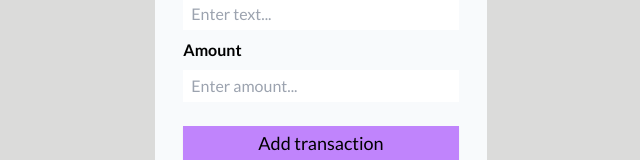
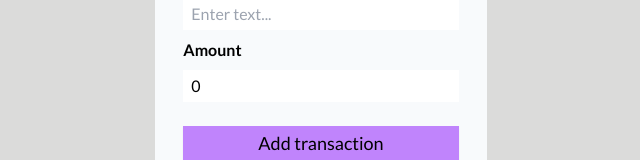
Before and after one commit to Lu-Smith/vue_expense_tracker, a Vue app: page / in a window 1280 px wide. Shown: the part 572-732 px from the top of the page, without its empty margins (319-959 px from the left). Built offline with nearby package versions, Linux system fonts and the light colour scheme.

Commit message:
Updated logic in AddTransactios.vue

```diff
--- a/src/components/AddTransactions.vue
+++ b/src/components/AddTransactions.vue
@@ -8,13 +8,14 @@
             <label
             for="text"
             class="font-semibold mt-2 text-base">
-                Income/Expense
+            Income/Expense
             </label>
             <input
             type="text"
             id="text"
             placeholder="Enter text..."
-            class="px-2 py-1 w-full text-base"/>
+            class="px-2 py-1 w-full text-base"
+            v-model="text"/>
         </div>
         <div class="flex items-start justify-center flex-col gap-2 w-full">
             <label
@@ -23,17 +24,22 @@
             Amount
             </label>
             <input
-            type="text"
+            type="amount"
             id="amount"
             placeholder="Enter amount..."
-            class="px-2 py-1 w-full text-base"/>
+            class="px-2 py-1 w-full text-base"
+            v-model="amount"/>
         </div>
         <button class="bg-purple-400 hover:bg-purple-300 mt-4 px-2 py-1 w-full duration-300 shadow-sm hover:w-4/5 m-auto">Add transaction</button>
     </form>
 </template>
 
 <script lang="ts" setup>
-    const onSubmit = () => {
-        console.log('submit');
-    }
+import { ref } from 'vue';
+
+const text = ref('');
+const amount = ref(0);
+const onSubmit = () => {
+    console.log(text.value, amount.value);
+};
 </script>
```
